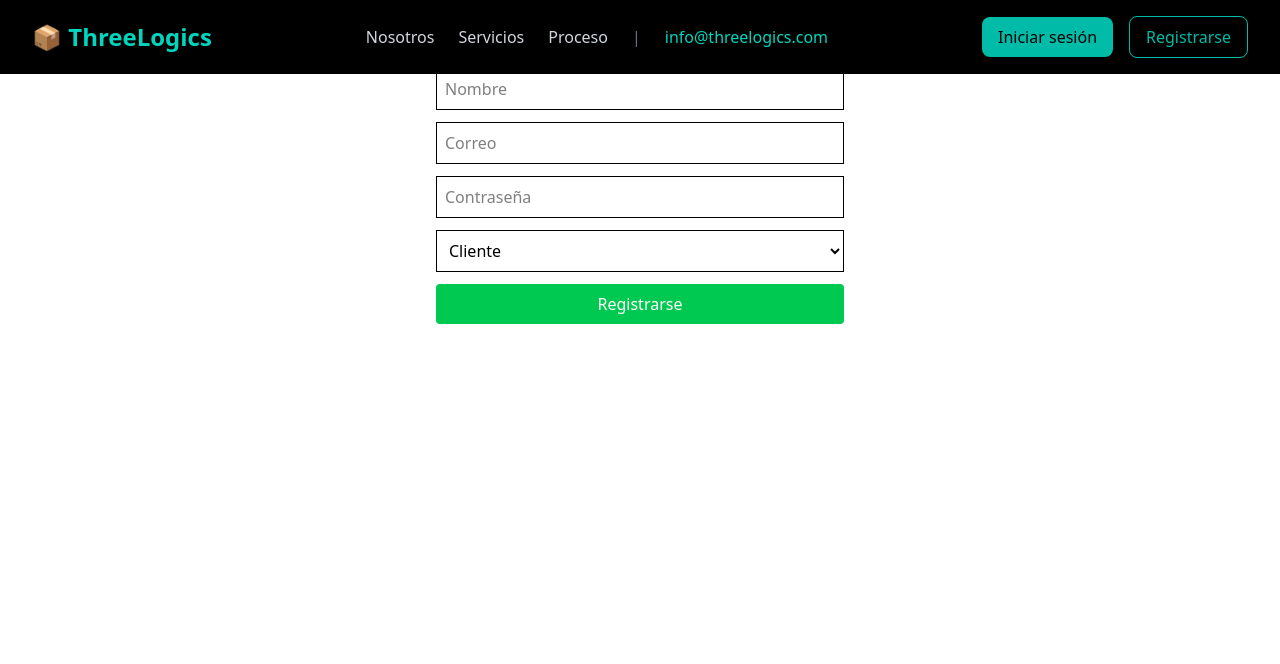
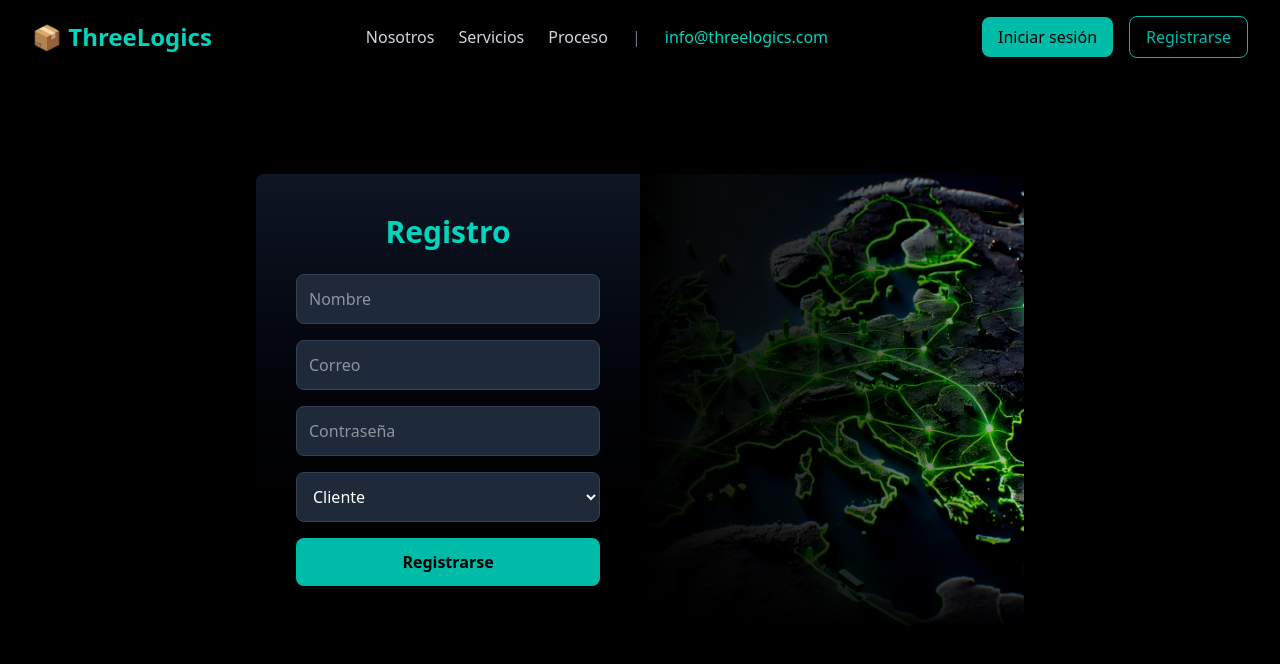
Before and after one commit to dominguezz05/TFG-ThreeLogics, a React (Vite) app in the folder warehouse-test/: page /register in a window 1280 px wide. Shown: the top 664 px of the page. Built offline with nearby package versions, Linux system fonts and the light colour scheme.

Commit message:
login y register

```diff
--- a/warehouse-test/src/pages/Login.jsx
+++ b/warehouse-test/src/pages/Login.jsx
@@ -3,6 +3,7 @@ import { api } from "../services/api";
 import { AuthContext } from "../context/AuthContext"; // 👈 Importamos el contexto
 import { useNavigate } from "react-router-dom";
 import { toast } from "react-toastify"; // ✅ Importar toast para notificaciones
+import { motion } from "framer-motion";
 
 
 function Login() {
@@ -52,35 +53,65 @@ function Login() {
     }
   };
 
-  return (
-    <div className="p-5 max-w-md mx-auto">
-      <h1 className="text-2xl font-bold mb-4">Iniciar Sesión</h1>
-      <form onSubmit={handleLogin} className="grid gap-3">
-        <input
+
+return (
+  <div className="h-screen w-screen flex justify-center items-center bg-black">
+    {/* Contenedor con animación */}
+    <motion.div
+      initial={{ opacity: 0, y: 50 }}
+      animate={{ opacity: 1, y: 0 }}
+      transition={{ duration: 1, ease: "easeOut" }}
+      className="bg-gradient-to-b from-gray-900/90 to-black/90 backdrop-blur-lg text-white rounded-lg shadow-2xl max-w-md w-full p-8"
+    >
+      <motion.h1
+        initial={{ opacity: 0, y: -20 }}
+        animate={{ opacity: 1, y: 0 }}
+        transition={{ duration: 1, delay: 0.2 }}
+        className="text-3xl font-bold mb-6 text-center text-teal-400"
+      >
+        Iniciar Sesión
+      </motion.h1>
+
+      <form onSubmit={handleLogin} className="grid space-y-4">
+        <motion.input
+          initial={{ opacity: 0, x: -20 }}
+          animate={{ opacity: 1, x: 0 }}
+          transition={{ duration: 0.8, delay: 0.3 }}
           type="text"
           placeholder="Correo"
           value={email}
           onChange={(e) => setEmail(e.target.value)}
-          className="border p-2"
+          className="border border-gray-700 bg-gray-800 text-white p-3 rounded-lg focus:ring-2 focus:ring-teal-400 focus:outline-none"
           required
         />
-        <input
+
+        <motion.input
+          initial={{ opacity: 0, x: -20 }}
+          animate={{ opacity: 1, x: 0 }}
+          transition={{ duration: 0.8, delay: 0.4 }}
           type="password"
           placeholder="Contraseña"
           value={password}
           onChange={(e) => setPassword(e.target.value)}
-          className="border p-2"
+          className="border border-gray-700 bg-gray-800 text-white p-3 rounded-lg focus:ring-2 focus:ring-teal-400 focus:outline-none"
           required
         />
-        <button
+
+        {/* Botón con efecto hover dinámico */}
+        <motion.button
+          initial={{ opacity: 0, scale: 0.9 }}
+          animate={{ opacity: 1, scale: 1 }}
+          transition={{ duration: 0.8, delay: 0.5 }}
           type="submit"
-          className="bg-blue-500 text-white px-4 py-2 rounded"
+          className="relative px-6 py-3 bg-teal-500 text-black font-semibold rounded-lg transition-all cursor-pointer
+                     hover:scale-105 hover:shadow-[0px_0px_20px_rgba(45,212,191,0.8)] hover:bg-teal-600"
         >
           Ingresar
-        </button>
+        </motion.button>
       </form>
-    </div>
-  );
+    </motion.div>
+  </div>
+);
 }
 
 export default Login;
--- a/warehouse-test/src/pages/Register.jsx
+++ b/warehouse-test/src/pages/Register.jsx
@@ -2,6 +2,8 @@ import { useState } from "react";
 import { api } from "../services/api";
 import { useNavigate } from "react-router-dom";
 import { toast } from "react-toastify"; // ✅ Importar toast para notificaciones
+import { motion } from "framer-motion";
+
 
 
 function Register() {
@@ -70,53 +72,114 @@ const handleRegister = async (e) => {
   }
 };
 
+return (
+  <div className="h-screen w-screen flex justify-center items-center bg-black">
+    {/* Contenedor con animación de entrada */}
+    <motion.div
+      initial={{ opacity: 0, y: 50 }} // Comienza invisible y un poco más abajo
+      animate={{ opacity: 1, y: 0 }} // Aparece y sube suavemente
+      transition={{ duration: 1, ease: "easeOut" }} // Efecto suave
+      className="flex bg-gradient-to-b from-gray-900/90 to-black/90 backdrop-blur-lg text-white rounded-lg shadow-2xl max-w-3xl w-full overflow-hidden"
+    >
+      {/* Formulario */}
+      <div className="w-1/2 p-10">
+        <motion.h1
+          initial={{ opacity: 0, y: -20 }}
+          animate={{ opacity: 1, y: 0 }}
+          transition={{ duration: 1, delay: 0.2 }}
+          className="text-3xl font-bold mb-6 text-center text-teal-400"
+        >
+          Registro
+        </motion.h1>
 
-  return (
-    <div className="p-5 max-w-md mx-auto">
-      <h1 className="text-2xl font-bold mb-4">Registro</h1>
-      <form onSubmit={handleRegister} className="grid gap-3">
-        <input
+        <form onSubmit={handleRegister} className="grid space-y-4">
+          <motion.input
+            initial={{ opacity: 0, x: -20 }}
+            animate={{ opacity: 1, x: 0 }}
+            transition={{ duration: 0.8, delay: 0.3 }}
             type="text"
             placeholder="Nombre"
             value={nombre}
             onChange={(e) => setNombre(e.target.value)}
-          className="border p-2"
+            className="border border-gray-700 bg-gray-800 text-white p-3 rounded-lg focus:ring-2 focus:ring-teal-400 focus:outline-none"
             required
           />
-        <input
+
+          <motion.input
+            initial={{ opacity: 0, x: -20 }}
+            animate={{ opacity: 1, x: 0 }}
+            transition={{ duration: 0.8, delay: 0.4 }}
             type="text"
             placeholder="Correo"
             value={email}
             onChange={(e) => setEmail(e.target.value)}
-          className="border p-2"
+            className="border border-gray-700 bg-gray-800 text-white p-3 rounded-lg focus:ring-2 focus:ring-teal-400 focus:outline-none"
             required
           />
-        <input
+
+          <motion.input
+            initial={{ opacity: 0, x: -20 }}
+            animate={{ opacity: 1, x: 0 }}
+            transition={{ duration: 0.8, delay: 0.5 }}
             type="password"
             placeholder="Contraseña"
             value={password}
             onChange={(e) => setPassword(e.target.value)}
-          className="border p-2"
+            className="border border-gray-700 bg-gray-800 text-white p-3 rounded-lg focus:ring-2 focus:ring-teal-400 focus:outline-none"
             required
           />
-       <select
+
+          <motion.select
+            initial={{ opacity: 0, x: -20 }}
+            animate={{ opacity: 1, x: 0 }}
+            transition={{ duration: 0.8, delay: 0.6 }}
             value={rol}
             onChange={(e) => setRol(e.target.value)}
-  className="border p-2"
+            className="border border-gray-700 bg-gray-800 text-white p-3 rounded-lg focus:ring-2 focus:ring-teal-400 focus:outline-none cursor-pointer"
           >
-  <option value="usuario">Cliente</option> {/* 🔹 Cambia "cliente" por "usuario" */}
+            <option value="usuario">Cliente</option>
             <option value="admin">Administrador</option>
-</select>
+          </motion.select>
 
-        <button
+          {/* Botón con animación de entrada */}
+          <motion.button
+            initial={{ opacity: 0, scale: 0.9 }}
+            animate={{ opacity: 1, scale: 1 }}
+            transition={{ duration: 0.8, delay: 0.7 }}
             type="submit"
-          className="bg-green-500 text-white px-4 py-2 rounded"
+            className="relative px-6 py-3 bg-teal-500 text-black font-semibold rounded-lg transition-all cursor-pointer
+                       hover:scale-105 hover:shadow-[0px_0px_20px_rgba(45,212,191,0.8)] hover:bg-teal-600"
           >
             Registrarse
-        </button>
+          </motion.button>
         </form>
       </div>
+
+      {/* Imagen con animación de entrada */}
+      <motion.div
+        initial={{ opacity: 0, x: 50 }}
+        animate={{ opacity: 1, x: 0 }}
+        transition={{ duration: 1, delay: 0.5 }}
+        className="w-1/2 relative hidden md:block"
+      >
+        <img
+          src="./map.webp"
+          alt="Registro"
+          className="w-full h-full object-cover brightness-75 contrast-125 saturate-150"
+        />
+
+        {/* Degradado lateral en la imagen */}
+        <div className="absolute inset-0 bg-gradient-to-l from-transparent via-black/70 to-black"></div>
+
+        {/* 🔥 Degradado en la parte inferior (Más grande) */}
+        <div className="absolute bottom-0 left-0 w-full h-64 bg-gradient-to-t from-black/90 via-transparent to-black/10"></div>
+      </motion.div>
+    </motion.div>
+  </div>
 );
+
+
+
 }
 
 export default Register;
```
Also changed, not shown: warehouse-test/public/map.webp (added). Lines whose indentation alone changed are shown as unchanged.
